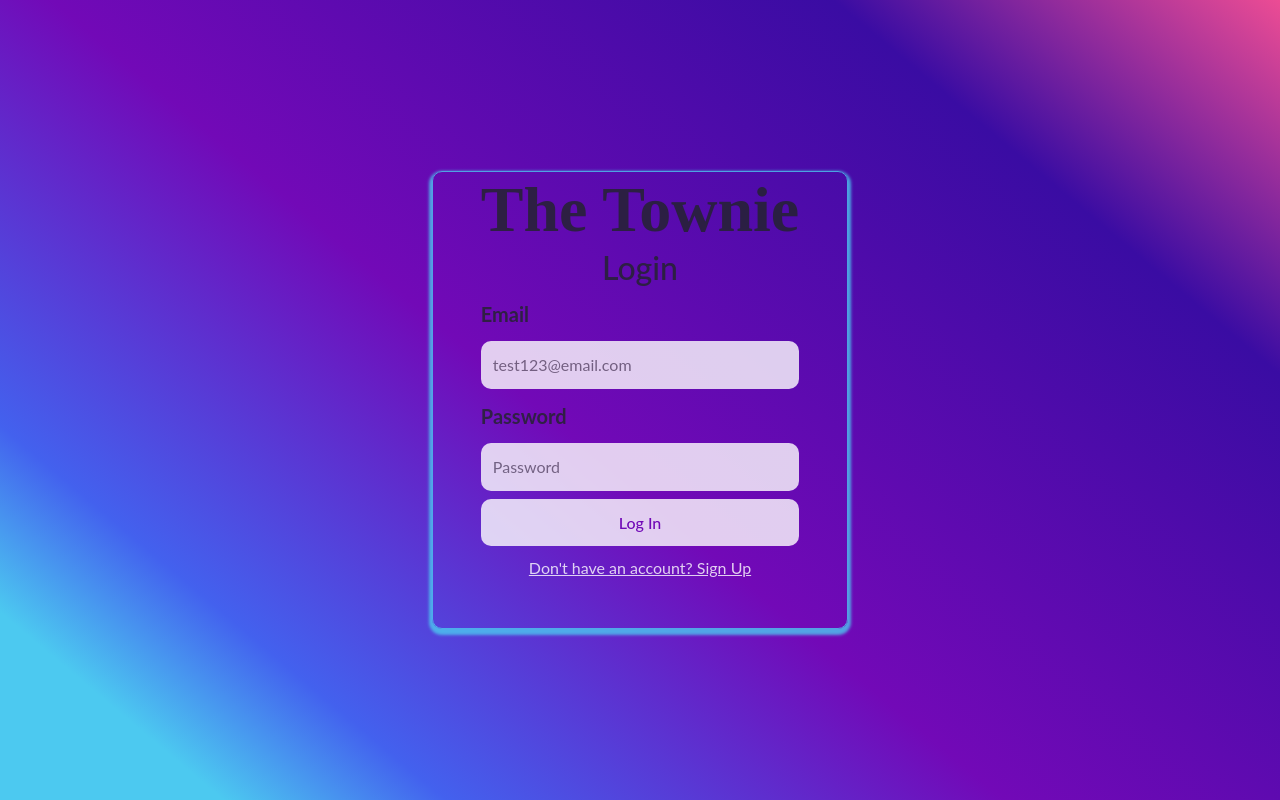
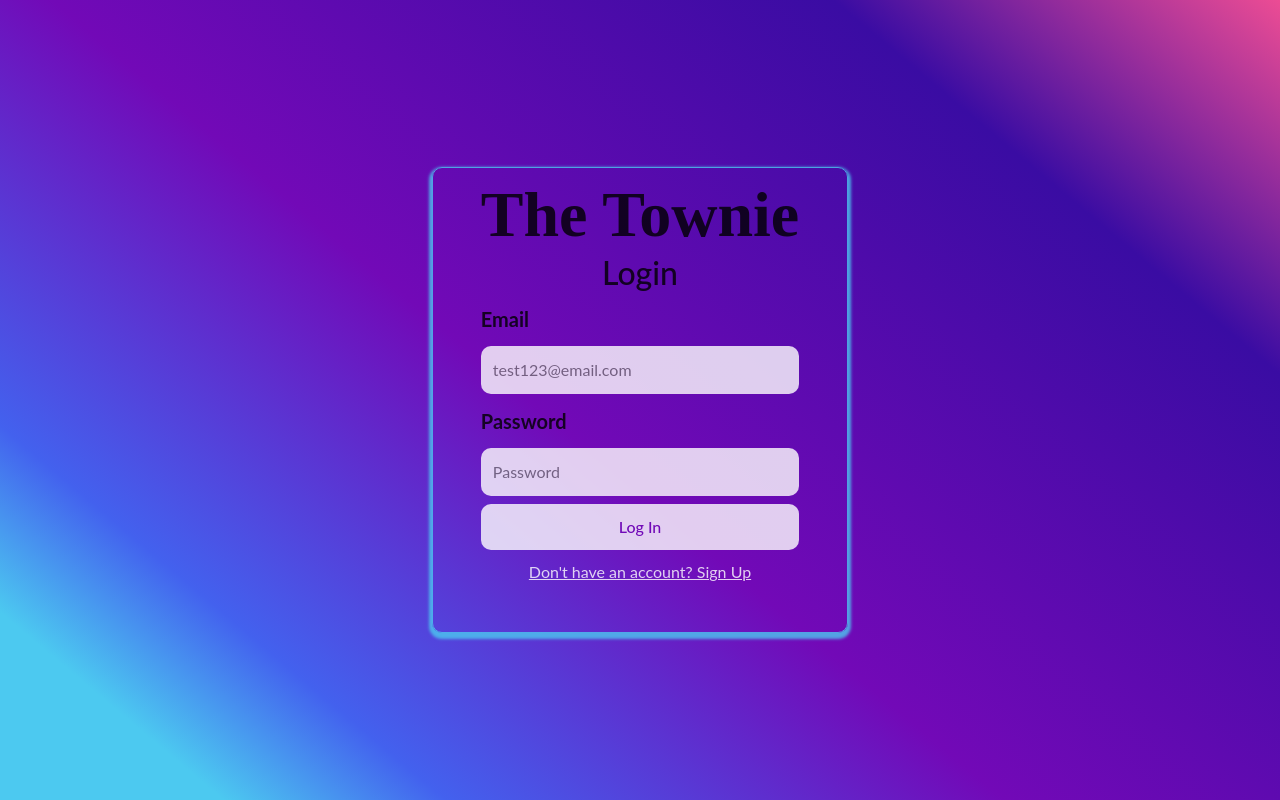
Before and after one commit to TristanW63/The-Town-Soical, a React (Create React App) app in the folder client/: page / in a window 1280 px wide. Built offline with nearby package versions, Linux system fonts and the light colour scheme; a web font is replaced by a local one.

Commit message:
changed color

```diff
--- a/client/src/components/Login/Reg/Login.css
+++ b/client/src/components/Login/Reg/Login.css
@@ -12,12 +12,18 @@
     padding-top: 10px;
   }
 
+ .logintext {
+color: black;
+ }
+
 .logo {
     font-family: 'Style Script';
     src: url('https://fonts.googleapis.com/css2?family=Style+Script&display=swap');
     font-size: 4rem;
     font-weight: 600;
     margin-bottom: 0rem;
+    color: black;
+    margin-top: 9px;
   }
 
   .auth-form-container, .login-form, .register-form {
@@ -38,6 +44,7 @@
     padding: .25rem 0;
     font-weight: bold;
     font-size: 1.25rem;
+    color: black;
   }
 
   input {
--- a/client/src/components/Login/Reg/Login.js
+++ b/client/src/components/Login/Reg/Login.js
@@ -51,7 +51,7 @@ export const Login = (props) => {
             <h1
         className='logo'
         >The Townie</h1>
-            <h2>Login</h2>
+            <h2 className='logintext'>Login</h2>
         <form noValidate validated={validated} className='login-form' onSubmit={handleSubmit}>
             <Alert dismissible onClose={() => setShowAlert(false)} show={showAlert} variant="danger">
               <Alert.Heading>Something went wrong with your login!</Alert.Heading>
--- a/client/src/components/Login/Reg/Register.js
+++ b/client/src/components/Login/Reg/Register.js
@@ -57,7 +57,7 @@ export const Register = (props) => {
         <h1
         className='logo'
         >The Townie</h1>
-            <h2>Register</h2>
+            <h2 className='logintext'>Register</h2>
         <form noValidate validated={validated} className='register-form' onSubmit={handleSubmit}>
         <Alert dismissible onClose={() => setShowAlert(false)} show={showAlert} variant="danger">
           Something went wrong with your signup!
```
